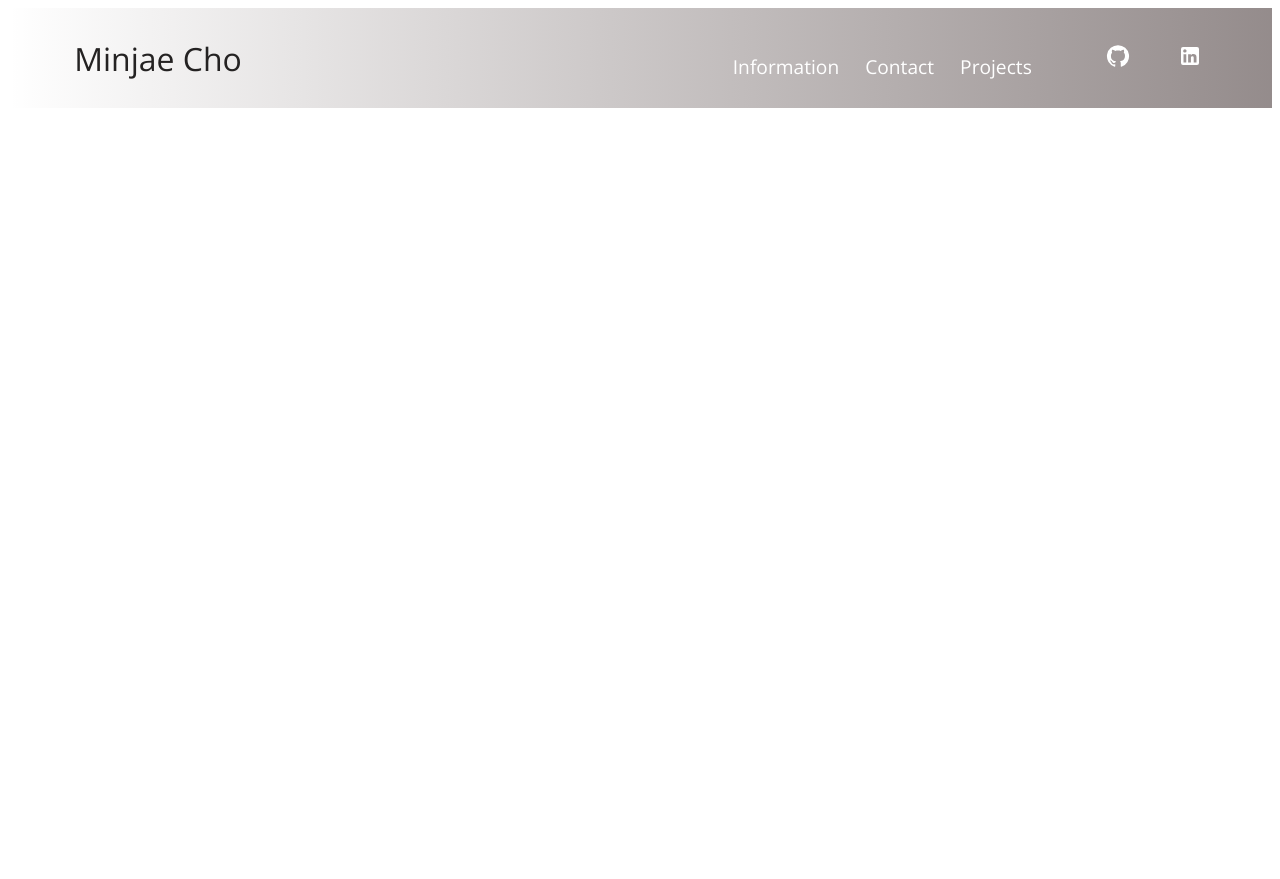
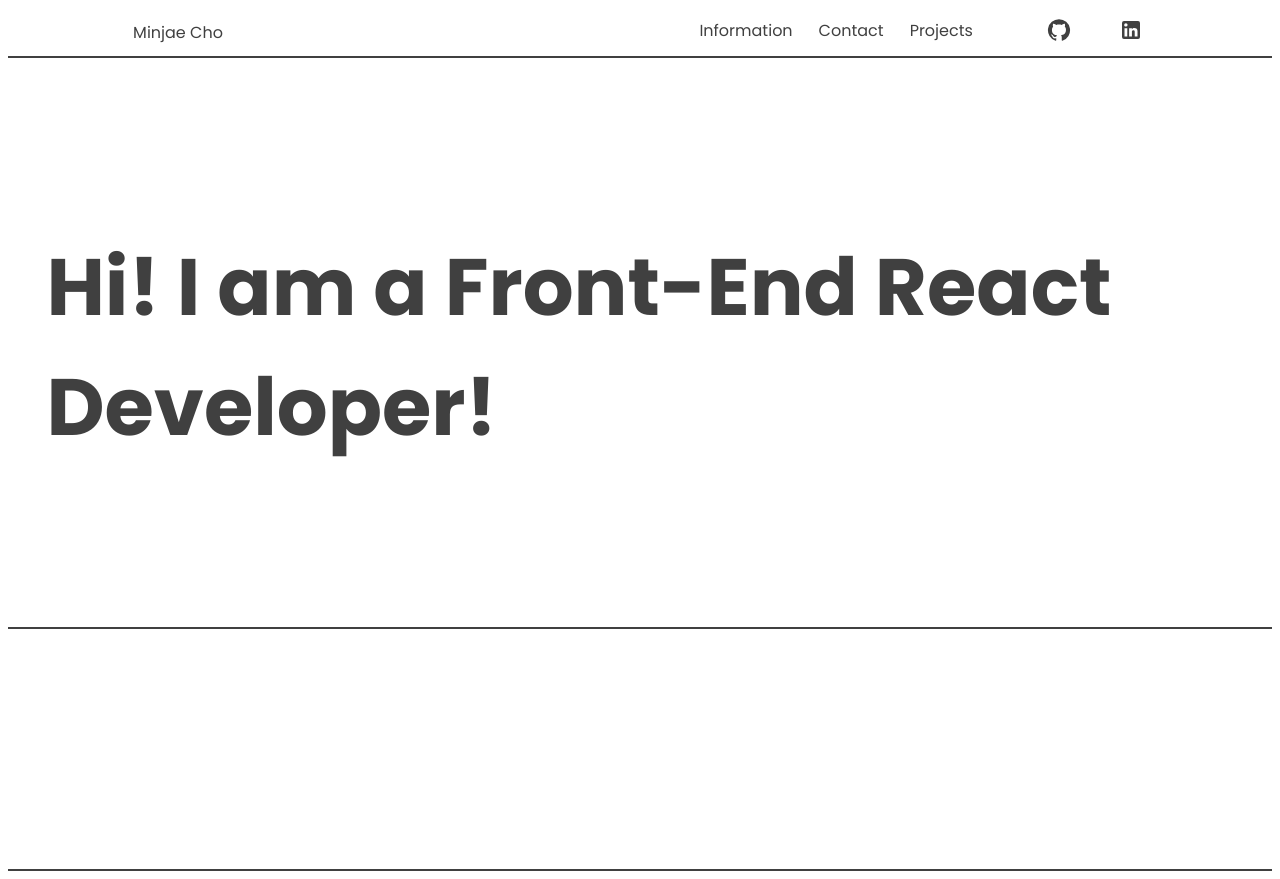
Before and after one commit to slchld1/myportfolio, a React (Create React App) app: page / in a window 1280 px wide. Before the commit the page ends 800 px from the top, so only its background shows below. Built offline with nearby package versions, Linux system fonts and the light colour scheme.

Commit message:
homepage css/ navbar ui/design update

```diff
--- a/src/App.js
+++ b/src/App.js
@@ -1,19 +1,33 @@
-import React from 'react';
+import React, { useState, useEffect } from 'react';
 import Navbar from './components/Navbar';
 import { BrowserRouter as Router, Routes, Route } from 'react-router-dom';
 import "@fontsource/open-sans";
+import Home from './components/pages/Home';
+import Preloader from './components/Preloader';
 
 // In our main App component, we are rendering only single instances of Header and Navbar and several instances of Card
 function App() {
+  const [load, upadateLoad] = useState(true);
+
+  useEffect(() => {
+    const timer = setTimeout(() => {
+      upadateLoad(false);
+    }, 1200);
+
+    return () => clearTimeout(timer);
+  }, []);
+
   return (
-    <>
+
       <Router>
+        <Preloader load={load}/>
+        <div className='App' id={load ? 'no-scroll' : 'scroll'}>
         <Navbar />
         <Routes>
-          <Route path='/' exact />
+          <Route exact path="/" element={< Home />} />
         </Routes>
+        </div>
       </Router>
-    </>
   );
 }
 
--- a/src/components/Button.css
+++ b/src/components/Button.css
@@ -1,5 +1,5 @@
 :root {
-    --primary: #fff;
+    --primary: #404040;
 
 }
 
@@ -37,7 +37,7 @@
 
 .btn--medium:hover, .btn--large:hover {
     background: #fff;
-    color: #242424;
+    color: #40404081;
     transition: all 0.3s ease-out;
 
 }
--- a/src/components/Navbar.css
+++ b/src/components/Navbar.css
@@ -1,31 +1,35 @@
+@import url("https://fonts.googleapis.com/css2?family=Poppins:wght@400;500;600;700&display=swap");
+
 .navbar {
-    background: linear-gradient(90deg, rgba(73, 73, 73, 0) , rgba(44, 27, 27, 0.507) 100%);
-    height: 100px;
+    background: #fff;
+    height: 50px;
     display: flex;
     justify-content: center;
     align-items: center;
-    font-size: 1.2rem;
     position: sticky;
+    transition: all 0.2 ease-in;
+    font-size: 1 rem;
     top: 0;
     z-index: 999;
-    font-family: "Open Sans";
+    font-family: "Poppins", sans-serif;
+    border-bottom: 2px solid #404040;
   }
 
   .navbar-container {
     display: flex;
     justify-content: center;
     align-items: center;
-    height: 80px;
+    height: 50px;
     max-width: 1500px;
   }
 
   .navbar-logo {
-    color: #242222;
+    color: #404040;
     justify-self: start;
     margin-left: 20px;
     cursor: pointer;
     text-decoration: none;
-    font-size: 2rem;
+    font-size: 1rem;
     display: flex;
     align-items: center;
   }
@@ -47,18 +51,18 @@
   }
   .active, .nav-links:hover{
     padding-bottom: 0%;
-    border-bottom: 4px solid #000000;
+    color: #40404062;
     transition: all 0.2s ease-out;
   }
 
   .nav-item {
-    height: 90px;
+    height: 45px;
   }
 
   .nav-links {
-    color: #fff;
+    color: #404040;
     display: flex;
-    align-items: center;
+    justify-content: space-between;
     text-decoration: none;
     padding: 0.5rem 0.5rem;
     height: 100%;
--- a/src/components/Preloader.js
+++ b/src/components/Preloader.js
@@ -0,0 +1,6 @@
+import React from 'react';
+function Preloader(props) {
+    return <div id={props.load ? 'preloader' : 'preloader-none'}></div>
+}
+
+export default Preloader;
--- /dev/null
+++ b/src/components/pages/Home.css
@@ -0,0 +1,36 @@
+@import url("https://fonts.googleapis.com/css2?family=Poppins:wght@400;500;600;700&display=swap");
+
+* {
+    box-sizing: border-box;
+}
+
+.home-page {
+    background-color: #fff;
+    margin-top: 1%;
+    width: 100%;
+    height: 100vh;
+    font-size: 14px;
+    color: #404040;
+    font-family: 'Poppins', sans-serif;
+    border-bottom: 2px solid #404040;
+}
+
+.h-content {
+    display: block;
+    justify-content: center;
+    align-items: center;
+    width: 100%;
+    height: 70%;
+    margin-bottom: 0;
+    padding-top: 7vw;
+    padding-bottom: 7vw;
+    padding-left: 3vw;
+    border-bottom: 2px solid #404040;
+}
+
+.heading {
+    display: flex;
+    flex-wrap: wrap;
+    height: 7rem;
+    font-size: 5rem;
+}
--- a/src/components/pages/Home.js
+++ b/src/components/pages/Home.js
@@ -0,0 +1,25 @@
+import React from 'react';
+import { Container, Row, Col } from 'react-bootstrap';
+import './Home.css'
+
+function Home() {
+    return (
+        <section>
+            <Container fluid className='home-page' id='home'>
+                <Container className='h-content'>
+                    <Row>
+                        <Col md={7} className='home-header'>
+                            <h1 style={{ paddingBottom: 15 }} className="heading">
+                                Hi! I am a Front-End React Developer!
+                            </h1>
+                        </Col>
+                    </Row>
+
+                </Container>
+
+            </Container>
+        </section>
+    )
+}
+
+export default Home;
--- /dev/null
+++ b/src/components/pages/Information.js
@@ -0,0 +1 @@
+import React from "react";
--- a/src/index.js
+++ b/src/index.js
@@ -1,6 +1,13 @@
 import React from 'react';
-import ReactDOM from 'react-dom';
+import ReactDOM from 'react-dom/client';
 import App from './App';
-import '../node_modules/font-awesome/css/font-awesome.min.css';
+import reportWebVitals from "./reportWebVitals.js";
 
-ReactDOM.render(<App />, document.getElementById('root'));
+const root = ReactDOM.createRoot(document.getElementById("root"));
+root.render(
+  <React.StrictMode>
+    <App />
+  </React.StrictMode>
+);
+
+  reportWebVitals();
--- /dev/null
+++ b/src/reportWebVitals.js
@@ -0,0 +1,13 @@
+const reportWebVitals = onPerfEntry => {
+    if (onPerfEntry && onPerfEntry instanceof Function) {
+      import('web-vitals').then(({ getCLS, getFID, getFCP, getLCP, getTTFB }) => {
+        getCLS(onPerfEntry);
+        getFID(onPerfEntry);
+        getFCP(onPerfEntry);
+        getLCP(onPerfEntry);
+        getTTFB(onPerfEntry);
+      });
+    }
+  };
+
+  export default reportWebVitals;
```
